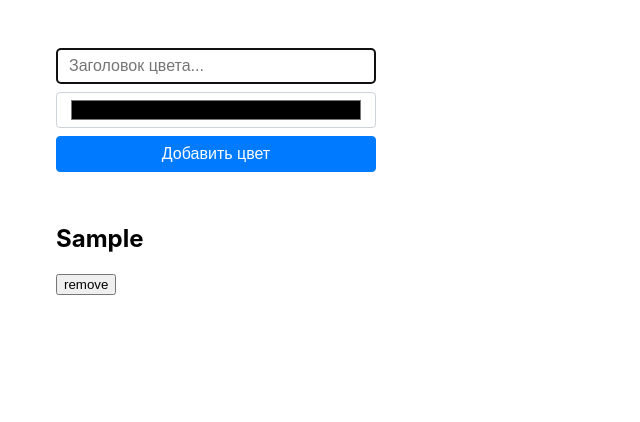
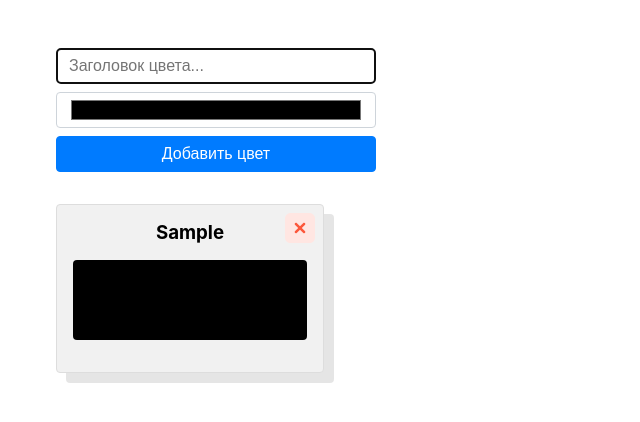
Before and after one commit to dimktsoy/color-organizer-simple, a React (Create React App) app: page / in a window 1280 px wide. Both pictures are taken after typing "Sample" into the empty fields and a click on the button "Добавить цвет". Shown: the top 422 px of the page, without its empty margins (0-640 px from the left). Built offline with nearby package versions, Linux system fonts and the light colour scheme.

Commit message:
Add component Color

```diff
--- a/src/components/App/App.js
+++ b/src/components/App/App.js
@@ -34,7 +34,6 @@ class App extends React.Component {
     this.setState((prevState) => ({
       colors: prevState.colors.filter((color) => color.id !== id),
     }));
-    console.log(11);
   }
 
   render() {
--- /dev/null
+++ b/src/components/Color/Color.js
@@ -0,0 +1,43 @@
+import React from 'react';
+import PropTypes from 'prop-types';
+import iconRemove from './color-icon-remove.svg';
+import './Color.scss';
+
+class Color extends React.Component {
+  componentWillMount() {
+    console.log('componentWillMount');
+    this.style = {
+      backgroundColor: '#f1f1f1',
+    };
+  }
+
+  componentWillUpdate() {
+    console.log('componentWillUpdate');
+    this.style = { backgroundColor: null };
+  }
+
+  render() {
+    const { color, title, onRemoveColor = (f) => f } = this.props;
+
+    return (
+      <div className="color" style={this.style}>
+        <h3 className="color__title">{title}</h3>
+        <div
+          className="color__preview"
+          style={{ backgroundColor: color }}
+        ></div>
+        <button className="color__button-remove" onClick={onRemoveColor}>
+          <img src={iconRemove} alt="удалить" width="30" height="30" />
+        </button>
+      </div>
+    );
+  }
+}
+
+Color.propTypes = {
+  color: PropTypes.string.isRequired,
+  title: PropTypes.string.isRequired,
+  onRemoveColor: PropTypes.func,
+};
+
+export default Color;
--- /dev/null
+++ b/src/components/Color/Color.scss
@@ -0,0 +1,32 @@
+.color {
+  border: 1px solid #ddd;
+  border-radius: .25rem;
+  box-shadow: 10px 10px 0 0 rgba($color: #000000, $alpha: .1);
+  padding: 1rem 1rem 2rem;
+  position: relative;
+
+  &__title {
+    margin: 0 0 1rem;
+    text-align: center;
+  }
+
+  &__preview {
+    height: 5rem;
+    border-radius: .25rem;
+  }
+
+  &__button-remove {
+    padding: 0;
+    border: 0;
+    background-color: transparent;
+    line-height: 0;
+    position: absolute;
+    top: .5rem;
+    right: .5rem;
+    cursor: pointer;
+
+    &:hover {
+      filter: brightness(1.2);
+    }
+  }
+}
--- a/src/components/ColorList/ColorList.js
+++ b/src/components/ColorList/ColorList.js
@@ -1,15 +1,17 @@
 import React from 'react';
 import PropTypes from 'prop-types';
+import Color from './../Color/Color';
 import './ColorList.scss';
 
 const ColorList = ({ colors = [], onRemoveColor = (f) => f }) => {
   return (
     <div className="color-list">
       {colors.map((color) => (
-        <div key={color.id}>
-          <h2>{color.title}</h2>{' '}
-          <button onClick={() => onRemoveColor(color.id)}>remove</button>
-        </div>
+        <Color
+          key={color.id}
+          {...color}
+          onRemoveColor={() => onRemoveColor(color.id)}
+        />
       ))}
     </div>
   );
```
Also changed, not shown: src/components/Color/color-icon-remove.svg (added).
